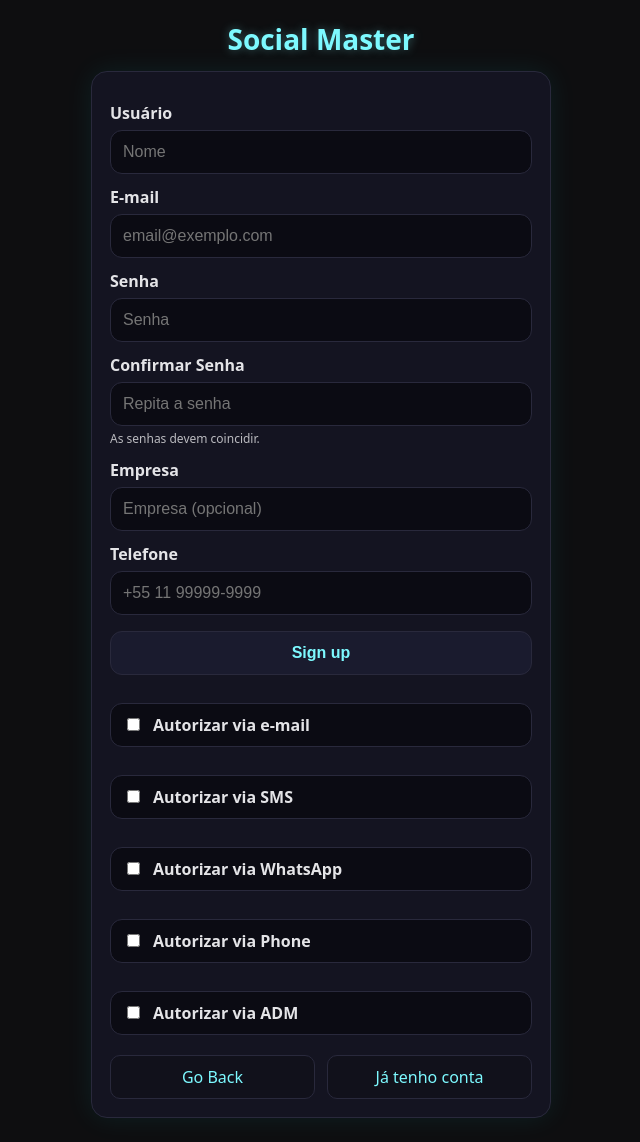
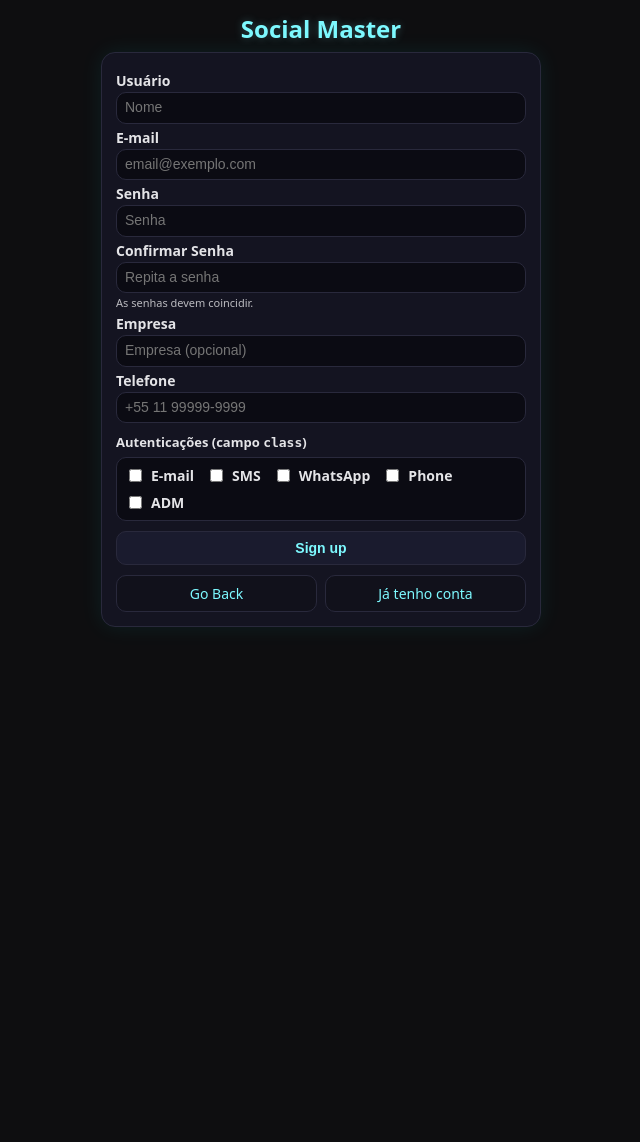
Before and after one commit to MarcoTancredi/doneapp, a FastAPI app: page /cadastro in a window 1280 px wide. Shown: the whole page, without its empty margins (319-959 px from the left). After the commit the page ends 627 px from the top, so only its background shows below. Run offline with FastAPI, Linux system fonts and the light colour scheme.

Commit message:
[apply_changes] Criar: app/templates/cadastro.html

```diff
--- a/app/templates/cadastro.html
+++ b/app/templates/cadastro.html
@@ -1,130 +1,193 @@
 <!doctype html>
+
 <html lang="pt-br">
+
 <head>
+
   <meta charset="utf-8">
+
   <title>Done — Cadastro</title>
+
   <meta name="viewport" content="width=device-width, initial-scale=1">
+
   <style>
+
     :root{
-      --bg:#0e0e10;
-      --panel:#141421;
-      --panel-2:#0b0b13;
-      --stroke:#29293c;
-      --accent:#7df9ff;
-      --text:#e4e4e7;
+
+      --bg:#0e0e10; --panel:#141421; --panel-2:#0b0b13; --stroke:#29293c; --accent:#7df9ff; --text:#e4e4e7;
+
     }
+
     *{box-sizing:border-box}
+
     body{
-      background:var(--bg);
-      color:var(--text);
-      font-family:system-ui, -apple-system, "Segoe UI", Roboto, Arial, sans-serif;
-      margin:0; padding:24px;
-      display:flex; min-height:100dvh; align-items:flex-start; justify-content:center;
+
+      background:var(--bg); color:var(--text);
+
+      font-family:system-ui,-apple-system,"Segoe UI",Roboto,Arial,sans-serif;
+
+      margin:0; padding:16px; display:flex; min-height:100dvh; justify-content:center;
+
     }
-    /* MOBILE FIRST: largura tipo iPhone */
-    .wrap{
-      width:100%;
-      max-width:420px;       /* <— estreito e comprido */
-      margin:0 auto;
+
+    .wrap{ width:100%; max-width:420px; }
+
+    .card{
+
+      background:var(--panel); border:1px solid var(--stroke); border-radius:14px; padding:14px;
+
+      box-shadow:0 0 22px rgba(0,255,255,.08);
+
     }
-    .card{
-      background:var(--panel);
-      border:1px solid var(--stroke);
-      border-radius:16px;
-      padding:18px;
-      box-shadow:0 0 28px rgba(0,255,255,.08);
+
+    h1{
+
+      margin:0 0 10px; font-size:24px; line-height:1.1; text-align:center; color:var(--accent);
+
+      text-shadow:0 0 8px rgba(125,249,255,.28);
+
     }
-    h1{
-      margin:0 0 16px;
-      font-size:28px; line-height:1.1; text-align:center;
-      color:var(--accent);
-      text-shadow:0 0 10px rgba(125,249,255,.35);
+
+    label{ display:block; margin:4px 0 2px; font-weight:600; font-size:14px; }
+
+    input[type="text"], input[type="email"], input[type="password"]{
+
+      width:100%; background:var(--panel-2); color:var(--text);
+
+      border:1px solid var(--stroke); border-radius:10px;
+
+      padding:6px 8px; font-size:14px; line-height:1.25;
+
     }
-    label{display:block; margin:12px 0 6px; font-weight:600}
-    input[type="text"],
-    input[type="email"],
-    input[type="password"]{
-      width:100%;
-      background:var(--panel-2);
-      color:var(--text);
-      border:1px solid var(--stroke);
-      border-radius:12px;
-      padding:12px 12px;
-      font-size:16px;
+
+    .hint{ font-size:11px; opacity:.8; margin-top:2px }
+
+    .btn{
+
+      width:100%; background:#1a1b2e; color:var(--accent);
+
+      border:1px solid var(--stroke); padding:8px 10px; border-radius:10px;
+
+      font-weight:700; font-size:14px; margin-top:10px; cursor:pointer;
+
     }
-    .hint{font-size:12px; opacity:.8; margin-top:4px}
-    .btn{
-      width:100%;
-      background:#1a1b2e;
-      color:var(--accent);
-      border:1px solid var(--stroke);
-      padding:12px 16px;
-      border-radius:12px;
-      font-weight:700; font-size:16px;
-      cursor:pointer; margin-top:16px;
+
+    .btn:hover{ box-shadow:0 0 14px rgba(125,249,255,.24); }
+
+    .checks-title{ margin:10px 0 6px; font-weight:700; font-size:13px; }
+
+    .check-combo{
+
+      display:flex; flex-wrap:wrap; gap:8px 12px;
+
+      background:var(--panel-2); border:1px solid var(--stroke);
+
+      border-radius:10px; padding:8px; line-height:1.25; font-size:13px;
+
     }
-    .btn:hover{ box-shadow:0 0 18px rgba(125,249,255,.28); }
-    .checks{
-      display:grid; gap:10px; margin-top:16px;
-      grid-template-columns: 1fr;   /* sempre 1 coluna no mobile */
+
+    .check-combo label{ display:flex; align-items:center; gap:6px; margin:0; }
+
+    .row{ display:flex; gap:8px; margin-top:10px; }
+
+    .link{
+
+      flex:1; text-align:center; text-decoration:none; color:var(--accent);
+
+      border:1px solid var(--stroke); border-radius:10px; padding:8px 10px; background:#11111b; font-size:14px;
+
     }
-    .check{
-      display:flex; align-items:center; gap:10px;
-      background:var(--panel-2);
-      border:1px solid var(--stroke);
-      border-radius:12px; padding:10px 12px;
-    }
-    .row{ display:flex; gap:12px; margin-top:14px; }
-    .link{ flex:1; text-align:center; text-decoration:none; color:var(--accent);
-      border:1px solid var(--stroke); border-radius:10px; padding:10px 12px; background:#11111b;
-    }
-    /* Ajuste leve para telas maiores (iPad/desktop) sem perder a “coluna” */
-    @media (min-width: 920px){
-      body{ align-items:center }
-      .wrap{ max-width:460px }
-    }
+
+    @media (min-width:920px){ .wrap{ max-width:440px } }
+
   </style>
+
 </head>
+
 <body>
+
   <div class="wrap">
+
     <h1>Social Master</h1>
+
     <div class="card">
+
       <form method="post" action="/cadastro" autocomplete="on">
+
         <label>Usuário</label>
+
         <input type="text" name="user" placeholder="Nome" required>
 
+
+
         <label>E-mail</label>
+
         <input type="email" name="email" placeholder="email@exemplo.com" required>
 
+
+
         <label>Senha</label>
+
         <input type="password" name="password" placeholder="Senha" required>
 
+
+
         <label>Confirmar Senha</label>
+
         <input type="password" name="password2" placeholder="Repita a senha" required>
+
         <div class="hint">As senhas devem coincidir.</div>
 
+
+
         <label>Empresa</label>
+
         <input type="text" name="company" placeholder="Empresa (opcional)">
 
+
+
         <label>Telefone</label>
+
         <input type="text" name="phone" placeholder="+55 11 99999-9999">
+
+
+
+        <div class="checks-title">Autenticações (campo <code>class</code>)</div>
+
+        <div class="check-combo">
+
+          <label><input type="checkbox" name="auth_email" value="1">E-mail</label>
+
+          <label><input type="checkbox" name="auth_sms" value="1">SMS</label>
+
+          <label><input type="checkbox" name="auth_whatsapp" value="1">WhatsApp</label>
+
+          <label><input type="checkbox" name="auth_phone" value="1">Phone</label>
+
+          <label><input type="checkbox" name="auth_admin" value="1">ADM</label>
+
+        </div>
+
+
 
         <button class="btn" type="submit">Sign up</button>
 
-        <div class="checks">
-          <label class="check"><input type="checkbox" name="auth_email" value="1"> Autorizar via e‑mail</label>
-          <label class="check"><input type="checkbox" name="auth_sms" value="1"> Autorizar via SMS</label>
-          <label class="check"><input type="checkbox" name="auth_whatsapp" value="1"> Autorizar via WhatsApp</label>
-          <label class="check"><input type="checkbox" name="auth_phone" value="1"> Autorizar via Phone</label>
-          <label class="check"><input type="checkbox" name="auth_admin" value="1"> Autorizar via ADM</label>
+
+
+        <div class="row">
+
+          <a class="link" href="/">Go Back</a>
+
+          <a class="link" href="/login">Já tenho conta</a>
+
         </div>
 
-        <div class="row">
-          <a class="link" href="/">Go Back</a>
-          <a class="link" href="/login">Já tenho conta</a>
-        </div>
       </form>
+
     </div>
+
   </div>
+
 </body>
+
 </html>
```
